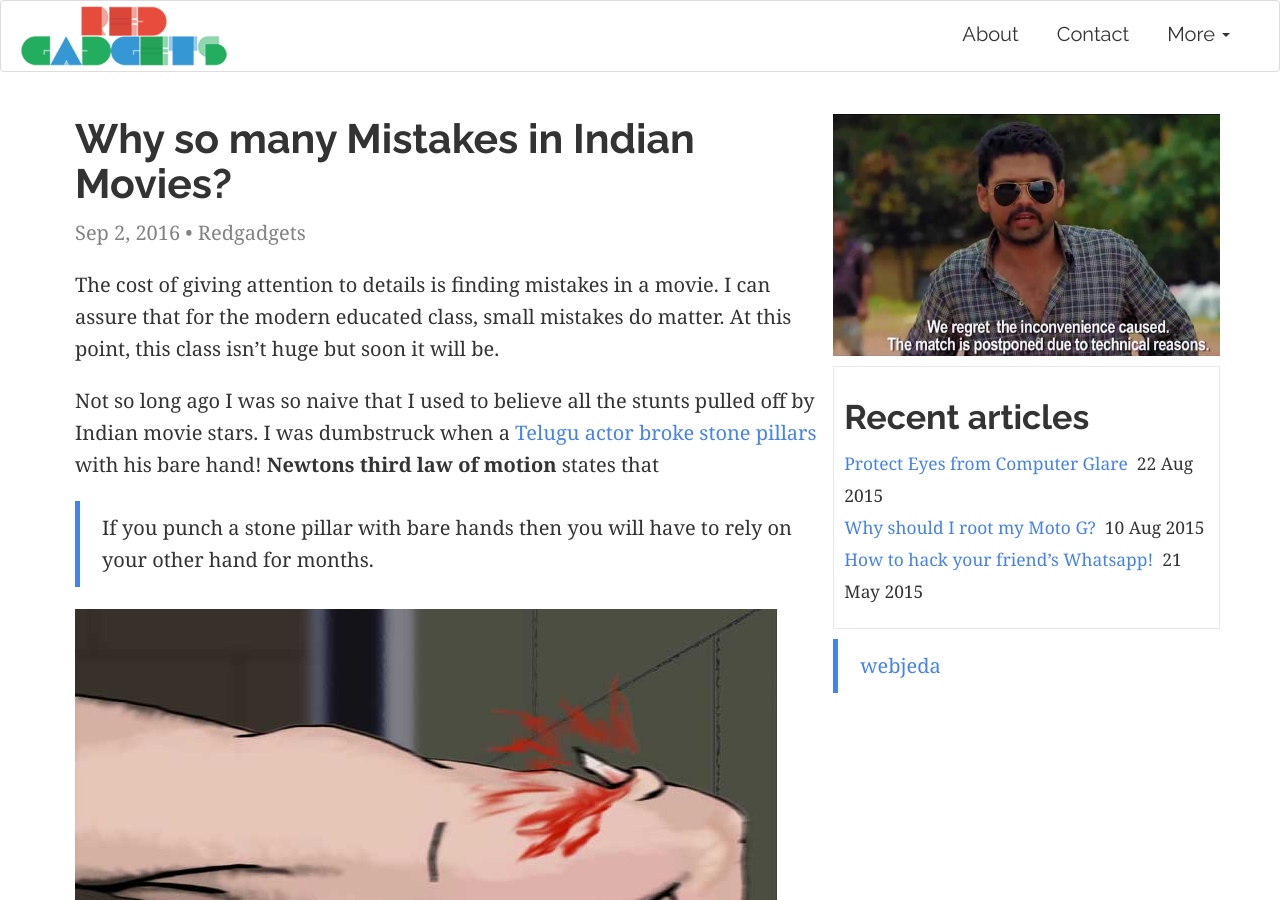
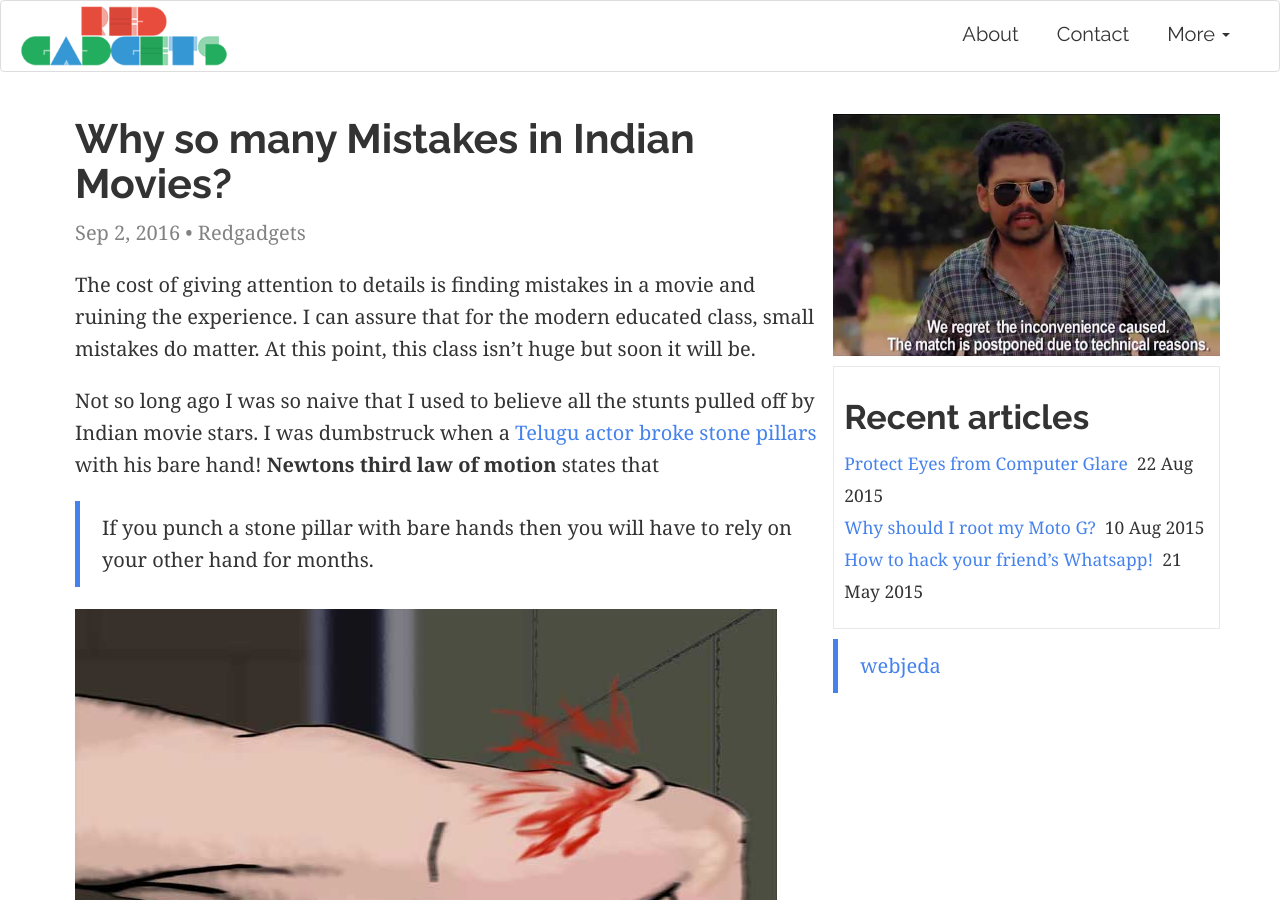
Before and after one commit to javier-marroquin/redgadgets, a Jekyll site: the page built from _posts/2016-09-02-movie-mistakes.md, in a window 1280 px wide and 900 px high. Built offline with Jekyll 4.4.1, drawn with Linux system fonts in a browser that asks for light colours; comment, search, counter and statistics services are not loaded.

Commit message:
no message

```diff
--- a/_posts/2016-09-02-movie-mistakes.md
+++ b/_posts/2016-09-02-movie-mistakes.md
@@ -9,7 +9,7 @@ categories:
 img: ulidavaru-kandanthe-movie-mistake.jpg
 ---
 
-The cost of giving attention to details is finding mistakes in a movie. I can assure that for the modern educated class, small mistakes do matter. At this point, this class isn't huge but soon it will be.
+The cost of giving attention to details is finding mistakes in a movie and ruining the experience. I can assure that for the modern educated class, small mistakes do matter. At this point, this class isn't huge but soon it will be.
 
 Not so long ago I was so naive that I used to believe all the stunts pulled off by Indian movie stars. I was dumbstruck when a [Telugu actor broke stone pillars](https://youtu.be/EmJQABJ7sUk?t=282){: target="_blank"} with his bare hand! **Newtons third law of motion** states that
 
```
